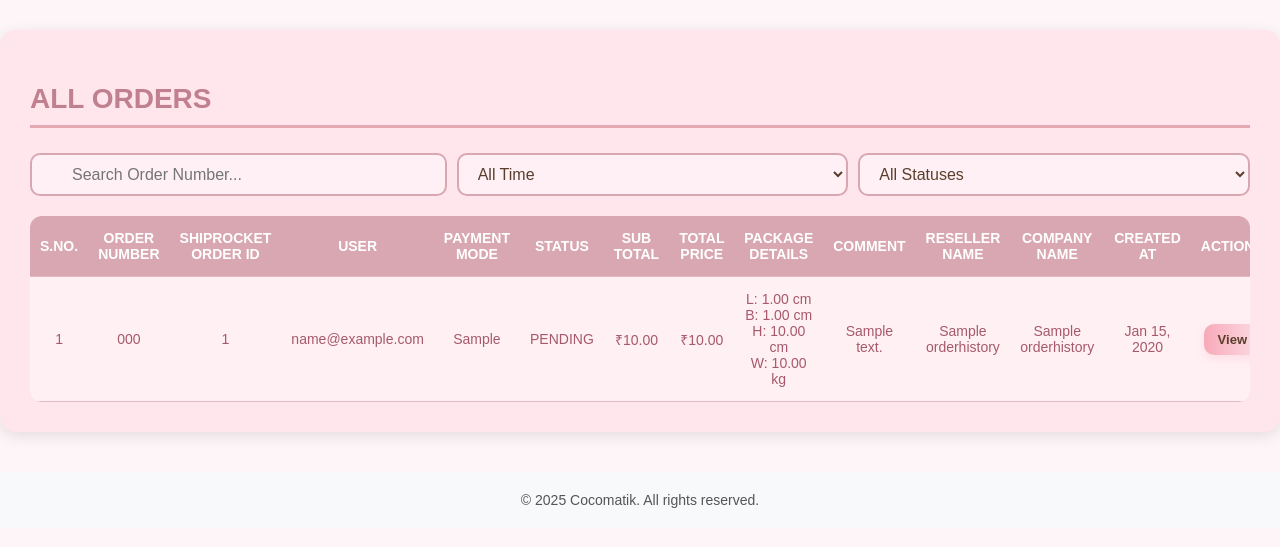
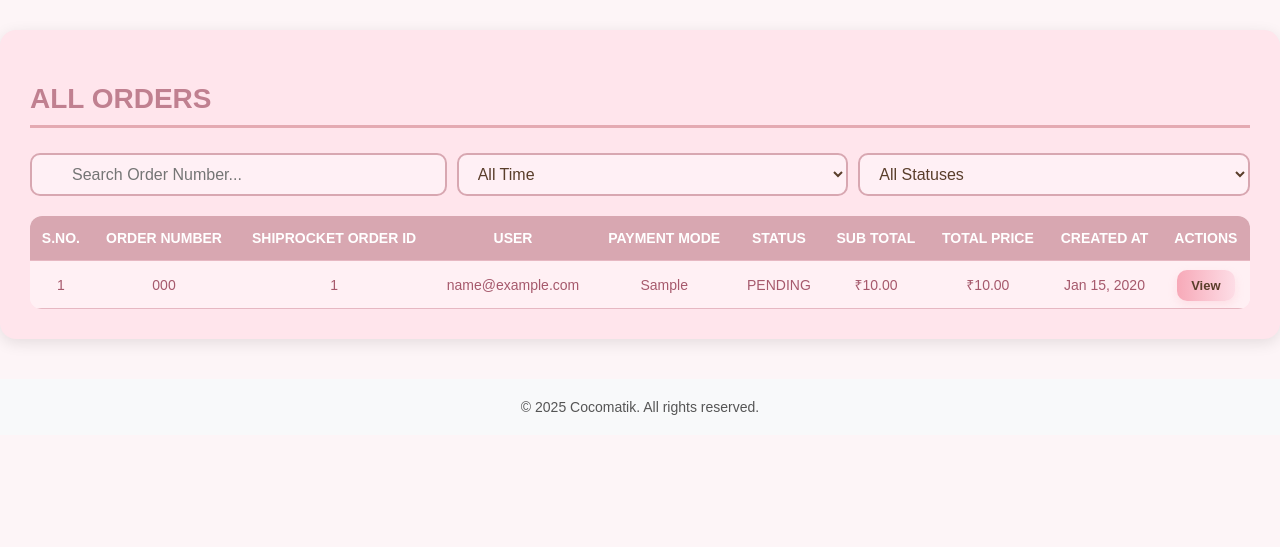
Before and after one commit to cocomatik/BackEnd, a Django app: page /orders/ in a window 1280 px wide. Shown: the part 54-601 px from the top of the page. Run offline with Django 5.2, Linux system fonts and the light colour scheme; a user stored in the database is signed in; tables that the repository leaves empty hold one stand-in row (values such as "Sample post").

Commit message:
back slace issue

```diff
--- a/Manager/delivery_views.py
+++ b/Manager/delivery_views.py
@@ -104,9 +104,9 @@ def create_shipment(request):
 def pending_shipments(request):
     order_list = Order.objects.filter(status="ORDERED").order_by('-created_at')
 
-    return render(request, "Manager\shipment\pendingShipment.html", {"order_list": order_list})
+    return render(request, "Manager/shipment/pendingShipment.html", {"order_list": order_list})
 
 
 def pending_SDetails(request, order_id):
     order = get_object_or_404(Order, id=order_id)
-    return render(request, 'Manager\shipment\pendingSDetails.html', {'order': order})
+    return render(request, 'Manager/shipment/pendingSDetails.html', {'order': order})
--- a/templates/Manager/customer/customer.html
+++ b/templates/Manager/customer/customer.html
@@ -48,6 +48,7 @@
     <table>
         <thead>
             <tr>
+                <th>S.No.</th>
                 <th>User</th>
                 <th>Email</th>
                 <th>Phone</th>
@@ -59,6 +60,7 @@
         <tbody id="userTable">
             {% for user in customer_list %}
             <tr>
+                <td>{{ forloop.counter }}</td>
                 <td>{{ user.name|default:"N/A" }}</td>
                 <td>{{ user.email }}</td>
                 <td>{{ user.phone|default:"N/A" }}</td>
--- a/templates/Manager/customer/customer_details.html
+++ b/templates/Manager/customer/customer_details.html
@@ -64,6 +64,7 @@
             <table>
                 <thead>
                     <tr>
+                        <th>S.No.</th>
                         <th>Order ID</th>
                         <th>Status</th>
                         <th>Price</th>
@@ -78,6 +79,7 @@
                     {% if orders %}
                         {% for order in orders %}
                         <tr>
+                            <td>{{ forloop.counter }}</td>
                             <td>{{ order.order_number }}</td>
                             <td style="text-align: center;">{{ order.status }}</td>
                             <td>₹{{ order.cart.value }}</td>
--- a/templates/Manager/order/order_detail.html
+++ b/templates/Manager/order/order_detail.html
@@ -44,7 +44,10 @@
         <p><strong>Payment Mode:</strong> {{ order.order.payment_mode }}</p>
         <p><strong>Shipping Address:</strong> {{ order.address.name }}, {{order.address.contact_no}}, {{order.address.house_no}}, {{order.address.street}}, {{order.address.locality}}, {{order.address.city}}, {{order.address.district}}, {{order.address.state}}, {{order.address.pincode}}</p>
         <p><strong>Order Status:</strong> {{ order.status }}</p>
-
+        <p><strong>Comment:</strong> {{ order.comment|default:"NULL"}}</p>
+        <p><strong>Reseller Name:</strong> {{ order.reseller_name|default:"NULL" }}</p>
+        <p><strong>Company Name:</strong> {{ order.company_name|default:"NULL" }}</p>
+        <p><strong>Package Details:</strong>  Length: {{ order.length }} cm, Breadth: {{ order.breadth }} cm, Height: {{ order.height }} cm, Weight: {{ order.weight }} kg
     </div>
 
     <h3><strong>CART ITEMS</strong></h3>
--- a/templates/Manager/order/orders.html
+++ b/templates/Manager/order/orders.html
@@ -80,10 +80,6 @@
                             <th>Status</th>
                             <th>Sub Total</th>
                             <th>Total Price</th>
-                            <th>Package Details</th>
-                            <th>Comment</th>
-                            <th>Reseller Name</th>
-                            <th>Company Name</th>
                             <th>Created At</th>
                             <th>Actions</th>
                         </tr>
@@ -91,6 +87,7 @@
                     <tbody>
                         {% for order in order_list %}
                         <tr>
+
                             <td>{{ forloop.counter }}</td>
                             <td>{{ order.order_number }}</td>
                             <td>{{ order.shiprocket_order_id }}</td>
@@ -99,15 +96,6 @@
                             <td>{{ order.status }}</td>
                             <td>₹{{ order.sub_total }}</td>
                             <td>₹{{ order.total_price }}</td>
-                            <td>
-                                L: {{ order.length }} cm<br>
-                                B: {{ order.breadth }} cm<br>
-                                H: {{ order.height }} cm<br>
-                                W: {{ order.weight }} kg
-                            </td>
-                            <td>{{ order.comment }}</td>
-                            <td>{{ order.reseller_name }}</td>
-                            <td>{{ order.company_name }}</td>
                             <td>{{ order.created_at|date:"M d, Y" }}</td>
                             <td class="actions">
                                 <a href="{% url 'order_detail' order.order_number %}" class="view">View</a>
```
Also changed, not shown: Reports/models.py (+21 -0 lines).
